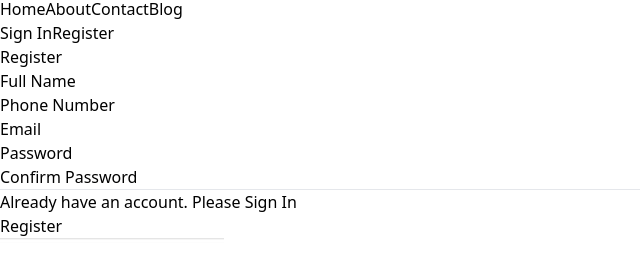
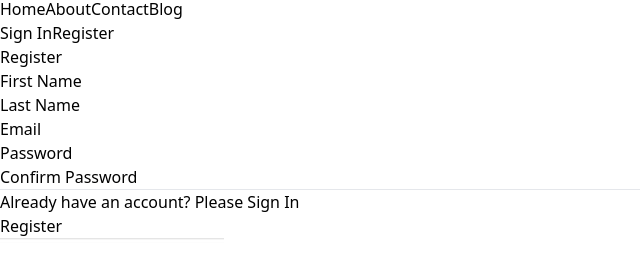
Before and after one commit to manisulislam/eco_lite_empire_frontend, a React (Vite) app: page /register in a window 1280 px wide. Shown: the part 251-515 px from the top of the page, without its empty margins (0-640 px from the left). Built offline with nearby package versions, Linux system fonts and the light colour scheme.

Commit message:
register update

```diff
--- a/src/components/Register/Register.jsx
+++ b/src/components/Register/Register.jsx
@@ -1,14 +1,13 @@
 import { useState } from 'react';
 import { Link } from 'react-router-dom';
 
-
 const Register = () => {
   const [formData, setFormData] = useState({
-    fullName: '',
-    phoneNumber: '',
+    first_name: '',
+    last_name: '',
     email: '',
     password: '',
-    confirmPassword: ''
+    re_password: ''
   });
 
   const handleChange = (e) => {
@@ -19,11 +18,11 @@ const Register = () => {
   const handleSubmit = (e) => {
     e.preventDefault();
     // Add form validation logic here
-    if (formData.password !== formData.confirmPassword) {
+    if (formData.password !== formData.re_password) {
       alert("Passwords do not match");
       return;
     }
-
+    // Add form submission logic here
   };
 
   return (
@@ -32,25 +31,25 @@ const Register = () => {
         <h2 className="text-2xl font-bold mb-6 text-center">Register</h2>
         <form onSubmit={handleSubmit} className="space-y-4">
           <div>
-            <label htmlFor="fullName" className="block text-sm font-medium text-gray-700">Full Name</label>
+            <label htmlFor="first_name" className="block text-sm font-medium text-gray-700">First Name</label>
             <input
               type="text"
-              name="fullName"
-              id="fullName"
+              name="first_name"
+              id="first_name"
               className="w-full p-2 border border-gray-300 rounded-lg focus:outline-none focus:ring-2 focus:ring-blue-600 mt-1"
-              value={formData.fullName}
+              value={formData.first_name}
               onChange={handleChange}
               required
             />
           </div>
           <div>
-            <label htmlFor="phoneNumber" className="block text-sm font-medium text-gray-700">Phone Number</label>
+            <label htmlFor="last_name" className="block text-sm font-medium text-gray-700">Last Name</label>
             <input
-              type="tel"
-              name="phoneNumber"
-              id="phoneNumber"
+              type="text"
+              name="last_name"
+              id="last_name"
               className="w-full p-2 border border-gray-300 rounded-lg focus:outline-none focus:ring-2 focus:ring-blue-600 mt-1"
-              value={formData.phoneNumber}
+              value={formData.last_name}
               onChange={handleChange}
               required
             />
@@ -80,19 +79,19 @@ const Register = () => {
             />
           </div>
           <div>
-            <label htmlFor="confirmPassword" className="block text-sm font-medium text-gray-700">Confirm Password</label>
+            <label htmlFor="re_password" className="block text-sm font-medium text-gray-700">Confirm Password</label>
             <input
               type="password"
-              name="confirmPassword"
-              id="confirmPassword"
+              name="re_password"
+              id="re_password"
               className="w-full p-2 border border-gray-300 rounded-lg focus:outline-none focus:ring-2 focus:ring-blue-600 mt-1"
-              value={formData.confirmPassword}
+              value={formData.re_password}
               onChange={handleChange}
               required
             />
           </div>
           <hr />
-          <p>Already have an account. Please <Link to='/sign_in'><span className='text-green-500'>Sign In</span></Link></p>
+          <p>Already have an account? Please <Link to='/sign_in'><span className='text-green-500'>Sign In</span></Link></p>
           <button
             type="submit"
             className="w-full px-4 py-2 bg-blue-500 text-white rounded-lg hover:bg-blue-600 focus:outline-none focus:ring-2 focus:ring-blue-600 focus:ring-opacity-50"
```
